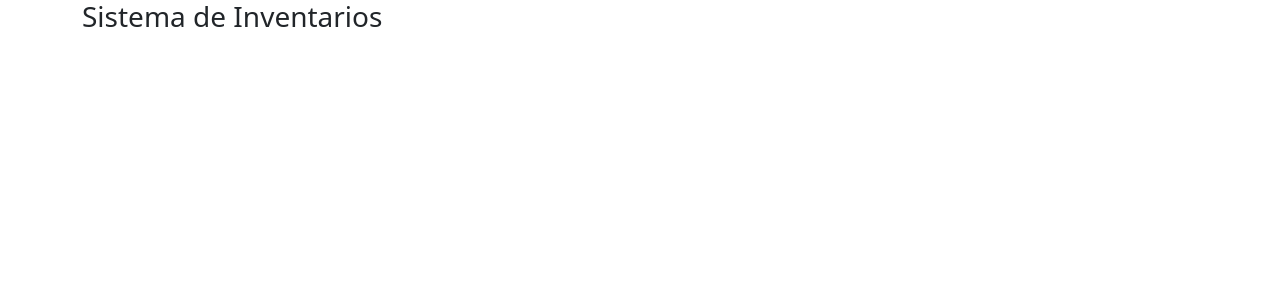
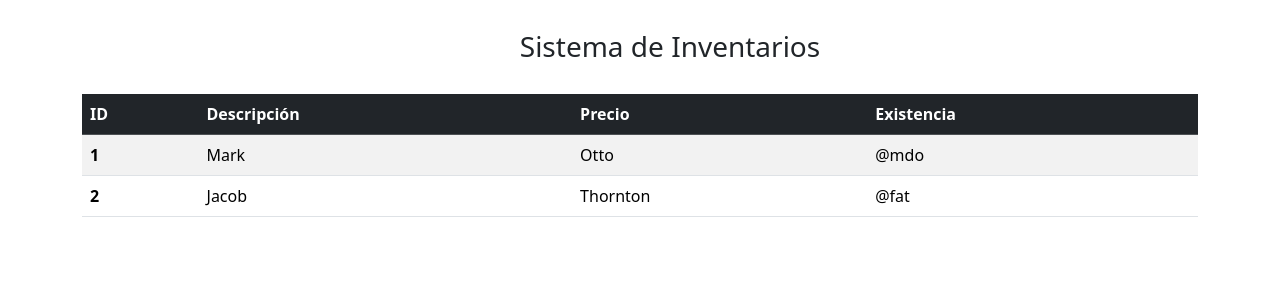
Before and after one commit to LautaroTnz/inventarios-frontend, an Angular app: page / in a window 1280 px wide. Shown: the top 300 px of the page. Built offline with nearby package versions, Linux system fonts and the light colour scheme.

Commit message:
agregando tabla | servicio

```diff
--- a/src/app/components/producto-lista/producto-lista.component.html
+++ b/src/app/components/producto-lista/producto-lista.component.html
@@ -1,3 +1,30 @@
 <div class="container">
-  <h3>Sistema de Inventarios</h3>
+  <div class="container text-center" style="margin: 30px">
+    <h3>Sistema de Inventarios</h3>
+  </div>
+
+  <table class="table table-striped table-hover align-middle">
+    <thead class="table-dark">
+      <tr>
+        <th scope="col">ID</th>
+        <th scope="col">Descripción</th>
+        <th scope="col">Precio</th>
+        <th scope="col">Existencia</th>
+      </tr>
+    </thead>
+    <tbody>
+      <tr>
+        <th scope="row">1</th>
+        <td>Mark</td>
+        <td>Otto</td>
+        <td>@mdo</td>
+      </tr>
+      <tr>
+        <th scope="row">2</th>
+        <td>Jacob</td>
+        <td>Thornton</td>
+        <td>@fat</td>
+      </tr>
+    </tbody>
+  </table>
 </div>
```
Also changed, not shown: src/app/services/producto.service.ts (added, +17 -0 lines), 1 other file (tests, documents, lock files or other folders).
